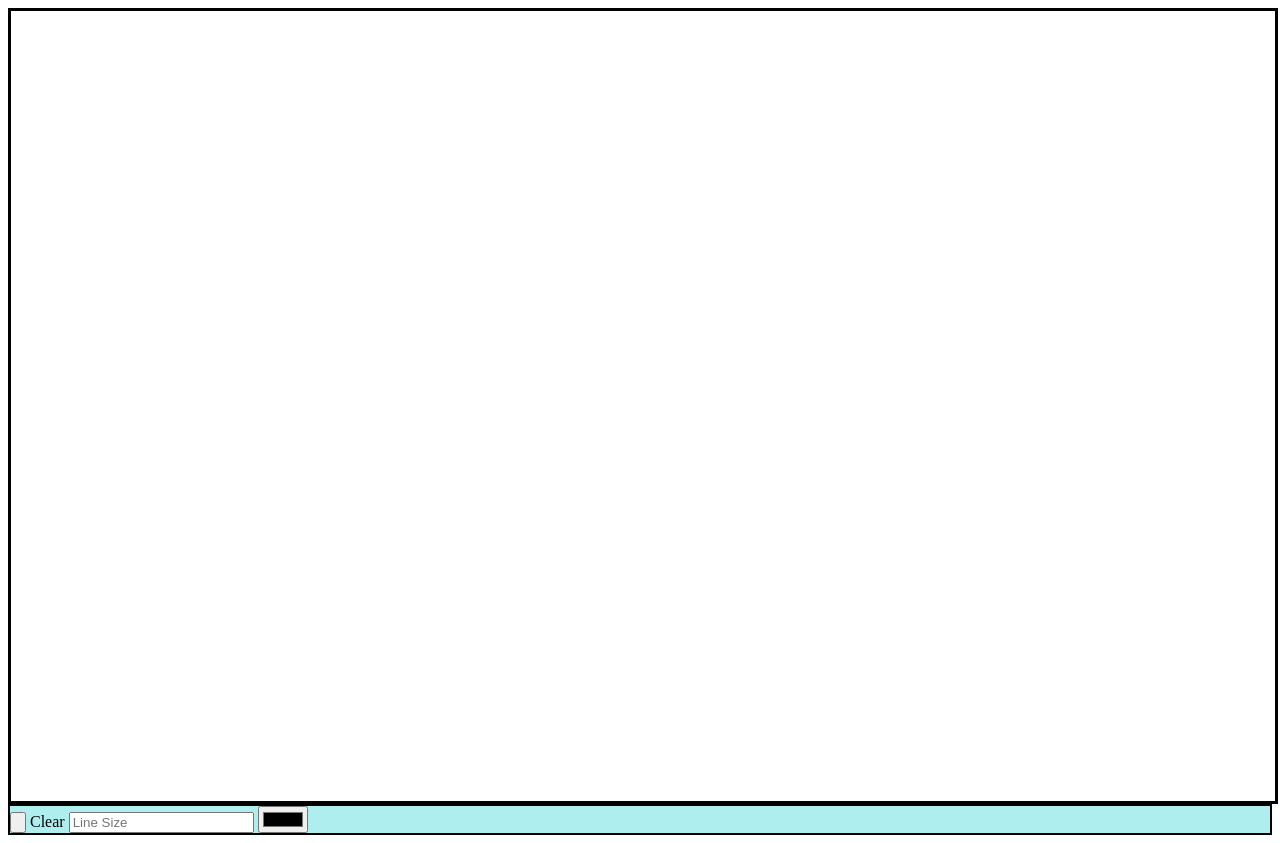
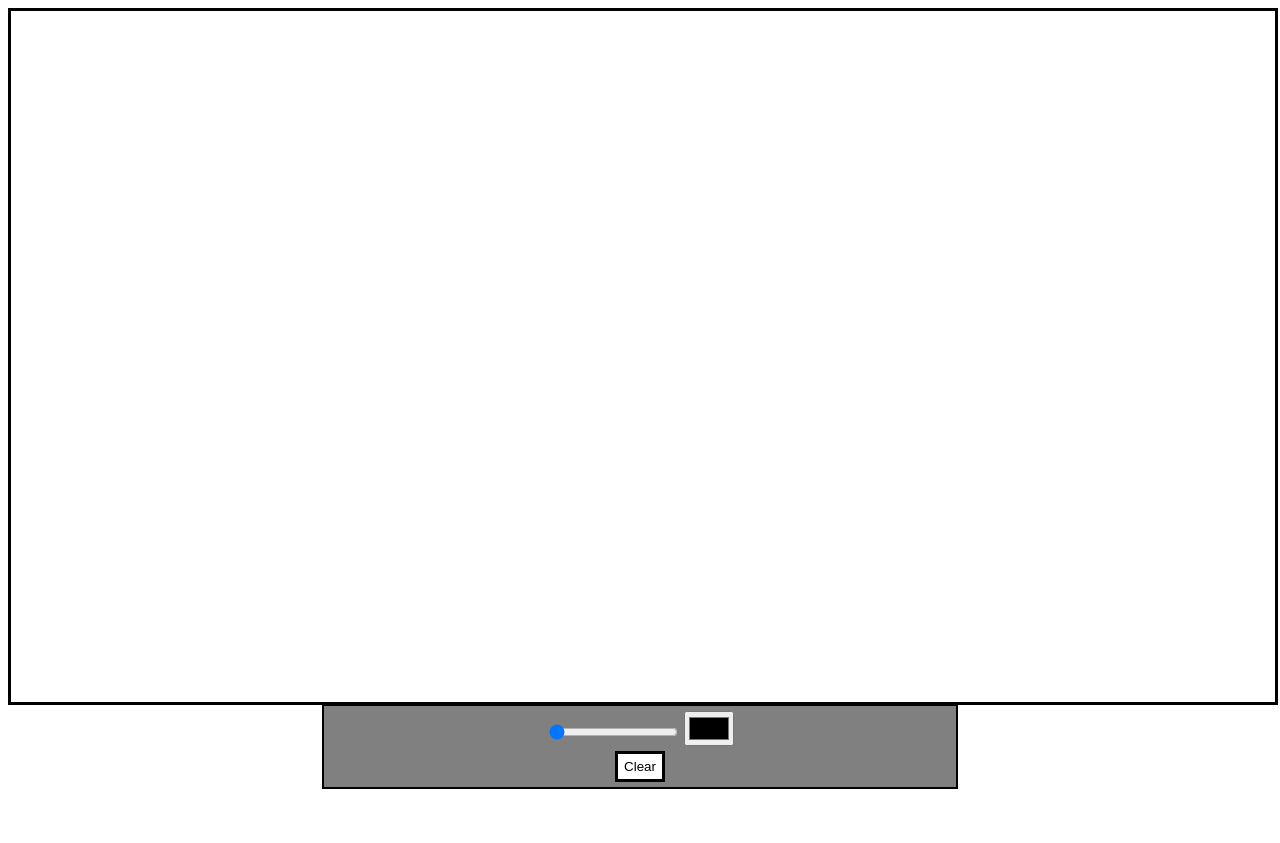
Before and after one commit to malavikasmenon/drawing-board, a plain HTML site: page index.html in a window 1280 px wide. After the commit the page ends 800 px from the top, so only its background shows below. Drawn offline with Linux system fonts and the light colour scheme.

Commit message:
Updated to slider and made some UI changes.

```diff
--- a/index.css
+++ b/index.css
@@ -7,6 +7,32 @@ canvas {
 }
 
 .button-list {
-    background-color: paleturquoise;
+    display: flex;
+    flex-direction: column;
     border: 2px solid black;
+    border-top: 1px solid black;
+    background-color: grey;
+    width: 50%;
+    align-content: center;
+    justify-content: center;
+    text-align: center;
+    display: block;
+    margin-left: auto;
+    margin-right: auto;
 }
+
+#clear {
+    border: 3px black solid;
+    background-color: white;
+    width: 50px;
+    text-align: center;
+    padding-top: 5px;
+    padding-bottom: 5px;
+    display: block;
+    margin: 5px auto;
+}
+
+#color {
+    margin-top: 5px;
+    height: 35px;
+}
--- a/index.html
+++ b/index.html
@@ -12,9 +12,10 @@
     </canvas>
 
     <div class="button-list">
-        <input type="button" id="clear"> Clear </input>
-        <input id="linesize" type="number" placeholder="Line Size" name="linesize" value="linesize"> </input>
+
+        <input id="linesize" type="range" name="linesize" min="1" max="50" value="1" placeholder="linesize"> </input>
         <input id="color" type="color"> </input>
+        <input type="button" id="clear" value="Clear"> </input>
     </div>
 
     <script type="text/javascript" src="./index.js"></script>
--- a/index.js
+++ b/index.js
@@ -4,7 +4,7 @@ const canvas = document.getElementById("canvas");
 const ctx = canvas.getContext("2d");
 
 ctx.canvas.width = window.innerWidth;
-ctx.canvas.height = window.innerHeight;
+ctx.canvas.height = window.innerHeight - 100;
 
 let gLineSize = 1;
 let color = "#000000";
@@ -17,7 +17,7 @@ window.onresize = function() {
 
 function resize() {
     ctx.canvas.width = window.innerWidth;
-    ctx.canvas.height = window.innerHeight;
+    ctx.canvas.height = window.innerHeight - 100;
 }
 
 let paint = false;
@@ -52,6 +52,7 @@ function draw(e) {
 document.getElementById('clear').onclick = function() {
     console.log('Cleared');
     resize();
+    gLineSize = 1;
 }
 
 const selectSize = document.querySelector('#linesize');
```
